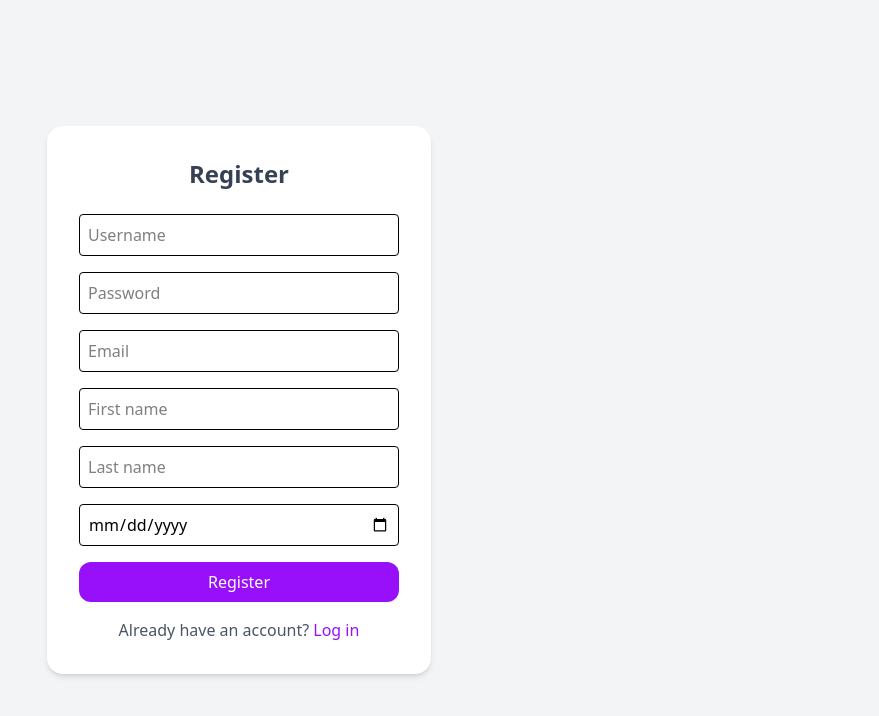
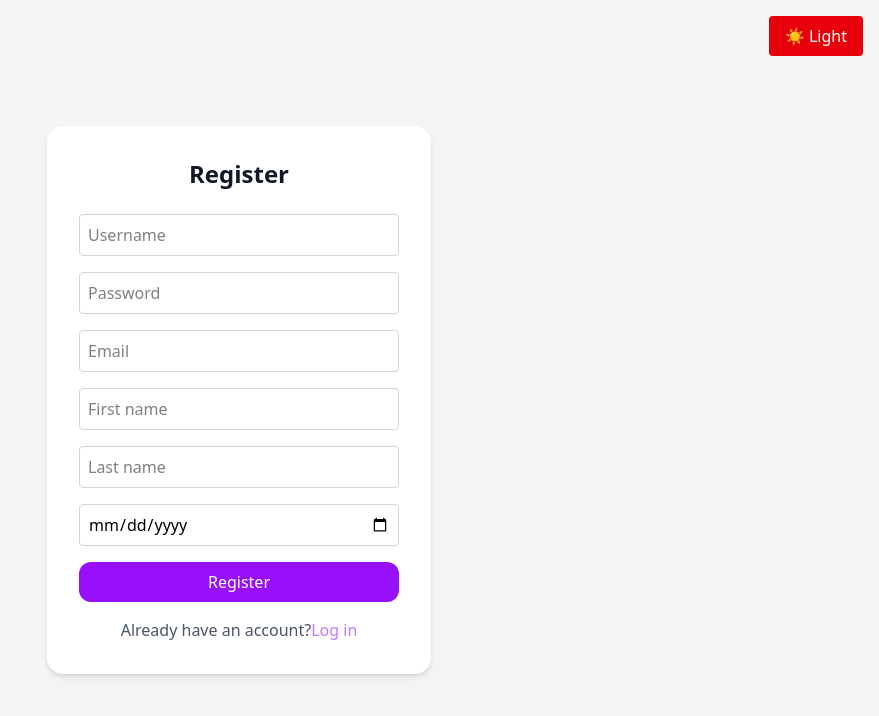
Before and after one commit to JoseDanielCM/front_social_media, a React (Vite) app: page /register in a window 1280 px wide. Shown: the top 716 px of the page, without its empty margins (401-1280 px from the left). Built offline with nearby package versions, Linux system fonts and the light colour scheme.

Commit message:
feat: :sparkles: Add error handler for login and register

```diff
--- a/src/Components/Login.jsx
+++ b/src/Components/Login.jsx
@@ -1,11 +1,13 @@
 import React, { useState } from "react";
 import axios from "axios";
-import { Link } from "react-router-dom";
-import {useTheme} from '../Util/ThemeContext'
+import { Link, useNavigate } from "react-router-dom";
+import { useTheme } from '../Util/ThemeContext'
 import BtnTheme from '../Components/BtnTheme'
 
 const Login = () => {
     const [credentials, setCredentials] = useState({ username: "", password: "" });
+    const [error, setError] = useState("");
+    const navigate = useNavigate();
     const { theme, setTheme } = useTheme();
 
     const handleChange = (e) => {
@@ -22,15 +24,13 @@ const Login = () => {
                 credentials, // Request body with user credentials
                 { headers: { "Content-Type": "application/json" } } // Set header for JSON
             );
-            console.log("goa");
             // Store JWT token in local storage for future authenticated requests
             localStorage.setItem("token", response.data.token);
-            alert("Login successful!");
+            navigate("/home")
         } catch (error) {
-            console.log("Error details:", error.response ? error.response.data : error);
-
+            console.log("holi");
             if (axios.isAxiosError(error)) {
-                alert(error.response?.data?.message || "Invalid credentials");
+                setError(error.response?.data?.message || "An unexpected error occurred");
             } else {
                 alert("An unexpected error occurred");
             }
@@ -38,10 +38,11 @@ const Login = () => {
     };
 
     return (
-        <div className={`flex min-h-screen items-center justify-center ${theme === 'dark' ? 'bg-black' : 'bg-gray-100'} `}>
+        <div className={`flex min-h-screen items-center justify-center transition-colors duration-300 ${theme === 'dark' ? 'bg-black text-white' : 'bg-gray-100 text-gray-900'}`}>
             <BtnTheme />
-            <div className={`w-full max-w-md p-6 bg-white rounded-2xl shadow-lg`}>
-                <h2 className=" text-2xl font-bold text-center text-gray-800 mb-6">Login</h2>
+            <div className={`w-full max-w-md p-6 rounded-2xl shadow-lg transition-colors duration-300 ${theme === 'dark' ? 'bg-gray-800 text-white' : 'bg-white text-gray-900'}`}>
+                <h2 className="text-2xl font-bold text-center mb-6">Login</h2>
+                {error && <p className="text-red-500 text-center mb-4">{error}</p>}
                 <form onSubmit={handleSubmit} className="space-y-4">
                     <input
                         type="text"
@@ -50,7 +51,7 @@ const Login = () => {
                         value={credentials.username}
                         onChange={handleChange}
                         required
-                        className="w-full px-4 py-2 border rounded-lg focus:ring-2 focus:ring-indigo-500 focus:outline-none"
+                        className={`w-full px-4 py-2 border rounded-lg focus:ring-2 focus:outline-none transition-colors duration-300 ${theme === 'dark' ? 'border-gray-600 bg-gray-700 text-white focus:ring-indigo-400' : 'border-gray-300 bg-white text-black focus:ring-indigo-500'}`}
                     />
                     <input
                         type="password"
@@ -59,7 +60,7 @@ const Login = () => {
                         value={credentials.password}
                         onChange={handleChange}
                         required
-                        className="w-full px-4 py-2 border rounded-lg focus:ring-2 focus:ring-indigo-500 focus:outline-none"
+                        className={`w-full px-4 py-2 border rounded-lg focus:ring-2 focus:outline-none transition-colors duration-300 ${theme === 'dark' ? 'border-gray-600 bg-gray-700 text-white focus:ring-indigo-400' : 'border-gray-300 bg-white text-black focus:ring-indigo-500'}`}
                     />
                     <button
                         type="submit"
@@ -68,14 +69,15 @@ const Login = () => {
                         Login
                     </button>
                 </form>
-                <p className="text-center text-gray-600 mt-4">
+                <p className="text-center mt-4 transition-colors duration-300 ${theme === 'dark' ? 'text-gray-400' : 'text-gray-600'}">
                     Don't have an account?
-                    <Link to="/register" className="text-indigo-600 hover:underline ml-1">
+                    <Link to="/register" className="text-indigo-400 hover:underline ml-1">
                         Sign up
                     </Link>
                 </p>
             </div>
         </div>
+
     );
 };
 
--- a/src/Components/Register.jsx
+++ b/src/Components/Register.jsx
@@ -1,12 +1,15 @@
 import React, { useState } from "react";
 import axios from "axios";
 import { Link, useNavigate } from "react-router-dom";
-
+import { useTheme } from '../Util/ThemeContext'
+import BtnTheme from '../Components/BtnTheme'
 
 const Register = () => {
     const [user, setUser] = useState({ username: "", password: "", first_name: "", last_name: "", email: "", birthdate: "" });
     const [error, setError] = useState("");
     const navigate = useNavigate();
+    const { theme, setTheme } = useTheme();
+
 
     const handleChange = (e) => {
         const { name, value } = e.target;
@@ -37,11 +40,12 @@ const Register = () => {
             if (response.status !== 200) throw new Error("Registration failed");
             alert("User registered successfully!");
             navigate("/login")
-        } catch (error) {
-            if (axios.isAxiosError(error) && error.response) {
-                alert(error.response.data.message || "Registration failed");
+        } catch (errorCatch) {
+            console.log(errorCatch);
+            if (axios.isAxiosError(errorCatch)) {
+                setError(errorCatch.response?.data?.message || "An unexpected error occurred");
             } else {
-                alert("An unknown error occurred");
+                alert("An unexpected error occurred");
             }
         }
     };
@@ -59,22 +63,32 @@ const Register = () => {
     };
 
     return (
-        <div className="flex items-center justify-center min-h-screen bg-gray-100">
-            <div className="bg-white p-8 rounded-2xl shadow-md w-96">
-                <h2 className="text-2xl font-bold text-center text-gray-700 mb-6">Register</h2>
+        <div className={`flex items-center justify-center min-h-screen transition-colors duration-300 ${theme === 'dark' ? 'bg-black text-white' : 'bg-gray-100 text-gray-900'}`}>
+            <BtnTheme/>
+            <div className={`p-8 rounded-2xl shadow-md w-96 transition-colors duration-300 ${theme === 'dark' ? 'bg-gray-800 text-white' : 'bg-white text-gray-900'}`}>
+                <h2 className="text-2xl font-bold text-center mb-6">Register</h2>
                 {error && <p className="text-red-500 text-center mb-4">{error}</p>}
                 <form onSubmit={handleSubmit} className="space-y-4">
-                    <input type="text" name="username" placeholder="Username" value={user.username} onChange={handleChange} required className="w-full p-2 border rounded" />
-                    <input type="password" name="password" placeholder="Password" value={user.password} onChange={handleChange} required className="w-full p-2 border rounded" />
-                    <input type="email" name="email" placeholder="Email" value={user.email} onChange={handleChange} required className="w-full p-2 border rounded" />
-                    <input type="text" name="first_name" placeholder="First name" value={user.first_name} onChange={handleChange} required className="w-full p-2 border rounded" />
-                    <input type="text" name="last_name" placeholder="Last name" value={user.last_name} onChange={handleChange} required className="w-full p-2 border rounded" />
-                    <input type="date" name="birthdate" value={user.birthdate} onChange={handleChange} required className="w-full p-2 border rounded" />
+                    <input type="text" name="username" placeholder="Username" value={user.username} onChange={handleChange} required
+                        className={`w-full p-2 border rounded transition-colors duration-300 ${theme === 'dark' ? 'border-gray-600 bg-gray-700 text-white focus:ring-indigo-400' : 'border-gray-300 bg-white text-black focus:ring-indigo-500'}`} />
+                    <input type="password" name="password" placeholder="Password" value={user.password} onChange={handleChange} required
+                        className={`w-full p-2 border rounded transition-colors duration-300 ${theme === 'dark' ? 'border-gray-600 bg-gray-700 text-white focus:ring-indigo-400' : 'border-gray-300 bg-white text-black focus:ring-indigo-500'}`} />
+                    <input type="email" name="email" placeholder="Email" value={user.email} onChange={handleChange} required
+                        className={`w-full p-2 border rounded transition-colors duration-300 ${theme === 'dark' ? 'border-gray-600 bg-gray-700 text-white focus:ring-indigo-400' : 'border-gray-300 bg-white text-black focus:ring-indigo-500'}`} />
+                    <input type="text" name="first_name" placeholder="First name" value={user.first_name} onChange={handleChange} required
+                        className={`w-full p-2 border rounded transition-colors duration-300 ${theme === 'dark' ? 'border-gray-600 bg-gray-700 text-white focus:ring-indigo-400' : 'border-gray-300 bg-white text-black focus:ring-indigo-500'}`} />
+                    <input type="text" name="last_name" placeholder="Last name" value={user.last_name} onChange={handleChange} required
+                        className={`w-full p-2 border rounded transition-colors duration-300 ${theme === 'dark' ? 'border-gray-600 bg-gray-700 text-white focus:ring-indigo-400' : 'border-gray-300 bg-white text-black focus:ring-indigo-500'}`} />
+                    <input type="date" name="birthdate" value={user.birthdate} onChange={handleChange} required
+                        className={`w-full p-2 border rounded transition-colors duration-300 ${theme === 'dark' ? 'border-gray-600 bg-gray-700 text-white focus:ring-indigo-400' : 'border-gray-300 bg-white text-black focus:ring-indigo-500'}`} />
                     <button type="submit" className="w-full bg-purple-600 text-white py-2 rounded-xl hover:bg-purple-700 transition">Register</button>
                 </form>
-                <p className="text-center text-gray-600 mt-4">Already have an account? <Link to="/login" className="text-purple-600 hover:underline">Log in</Link></p>
+                <p className={`text-center mt-4 transition-colors duration-300 ${theme === 'dark' ? 'text-gray-400' : 'text-gray-600'}`}>Already have an account?
+                    <Link to="/login" className="text-purple-400 hover:underline">Log in</Link>
+                </p>
             </div>
         </div>
+
     );
 };
 
--- a/src/Pages/Home.jsx
+++ b/src/Pages/Home.jsx
@@ -0,0 +1,11 @@
+import React from 'react'
+
+function Home() {
+    return (
+        <div>
+            holiwi
+        </div>
+    )
+}
+
+export default Home
--- a/src/Routes/AppRoutes.jsx
+++ b/src/Routes/AppRoutes.jsx
@@ -1,8 +1,7 @@
 import { Routes, Route } from 'react-router-dom';
 import Login from '../Components/Login';
 import Register from '../Components/Register';
-// Optionally import Home if you want to include it
-// import Home from './Home';
+import Home from '../Pages/Home';
 
 export default function AppRoutes() {
 	return (
@@ -10,6 +9,7 @@ export default function AppRoutes() {
 			<Route path="/" element={<Login />} />  {/* Home route or Login */}
 			<Route path="/login" element={<Login />} />  {/* Login route */}
 			<Route path="/register" element={<Register />} />  {/* Register route */}
+			<Route path="/home" element={<Home />} />  {/* Register route */}
 		</Routes>
 	);
 }
```
